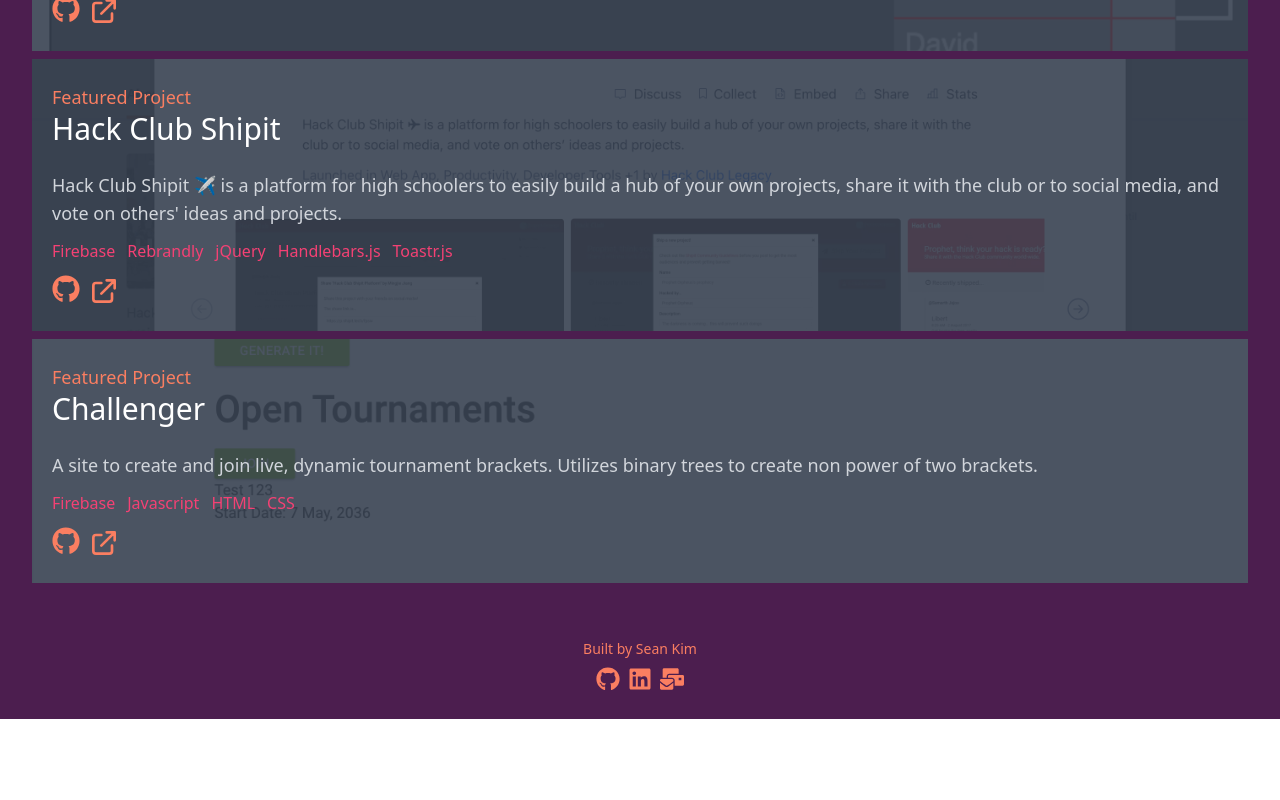
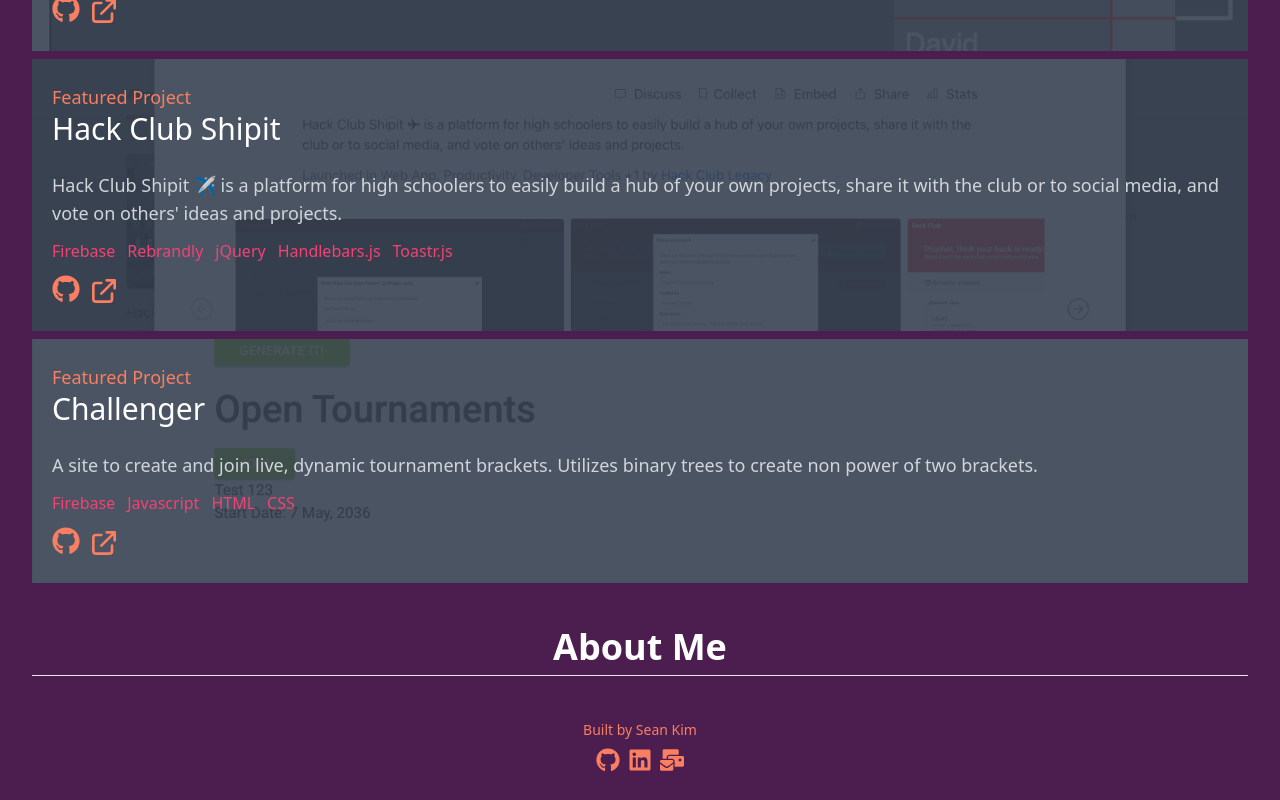
Before and after one commit to JSneak/2022-personal-website, a React (Vite) app: page / in a window 1280 px wide. Shown: the part 1175-1975 px from the top of the page. Before the commit the page ends 1894 px from the top, so only its background shows below. Built offline with nearby package versions, Linux system fonts and the light colour scheme.

Commit message:
feat: Add start of About Section

```diff
--- a/src/App.tsx
+++ b/src/App.tsx
@@ -4,6 +4,7 @@
 import Projects from "./components/ProjectSection/Projects";
 import Divider from "./components/Divider";
 import Footer from "./components/Footer";
+import About from "./components/AboutSection/About";
 
 const App = () => {
   return (
@@ -15,6 +16,8 @@
       <Divider />
       <Projects />
       <Divider />
+      <About />
+      <Divider />
       <Footer />
       {/* Need to add google analytics */}
     </div>
--- a/src/components/About.tsx
+++ b/src/components/AboutSection/About.tsx
@@ -1,10 +1,16 @@
 const About = () => {
   return (
-    <div className="container flex">
-      <h1 className="text-4xl">About Me</h1>
-      <div className="container flex">
-        <div>
-          <p className="text-lg">
+    <div
+      className={
+        "bg-palatinate_purple mx-auto px-4 sm:px-6 lg:px-8 py-10 sm:py-0 flex flex-col sm:items-center sm:justify-center"
+      }
+    >
+      <h1 className={"text-xl font-bold text-white sm:text-4xl my-2"}>
+        About Me
+      </h1>
+      <hr className={"w-[100%] pb-1"}></hr>
+      <div>
+        {/* <p className="text-lg">
             I'm a Front-End Developer located in Chicago. I'm currently a
             Rotation Developer Associate at Northern Trust. With over 3 years of
             experience in web development, I have a serious passion for creating
@@ -20,11 +26,7 @@
           <p className="text-lg">
             With project management experience, I'm interested on working
             ambitious projects with other curious people.
-          </p>
-        </div>
-        <div>
-          <h1>Test</h1>
-        </div>
+          </p> */}
       </div>
     </div>
   );
```
